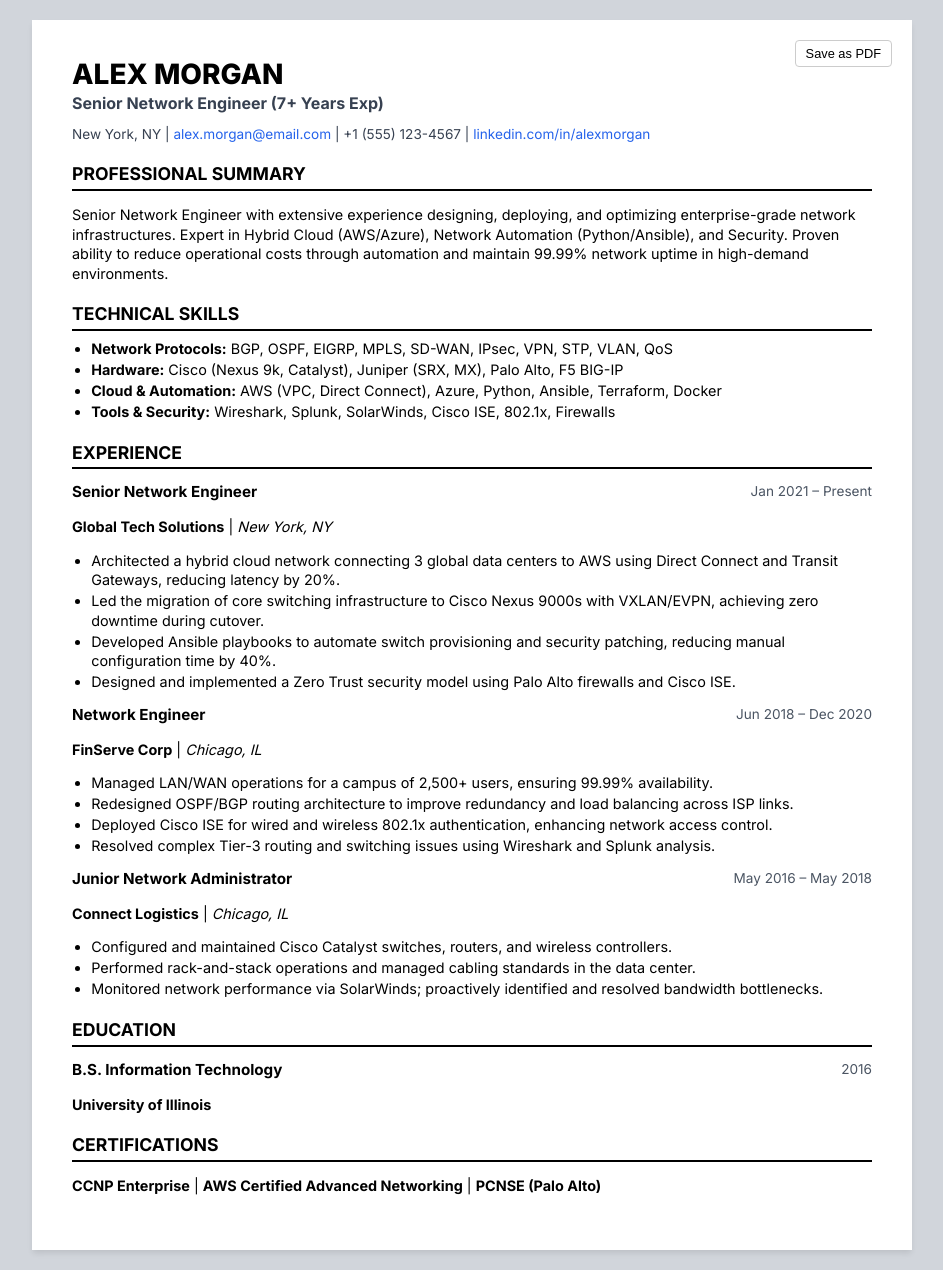
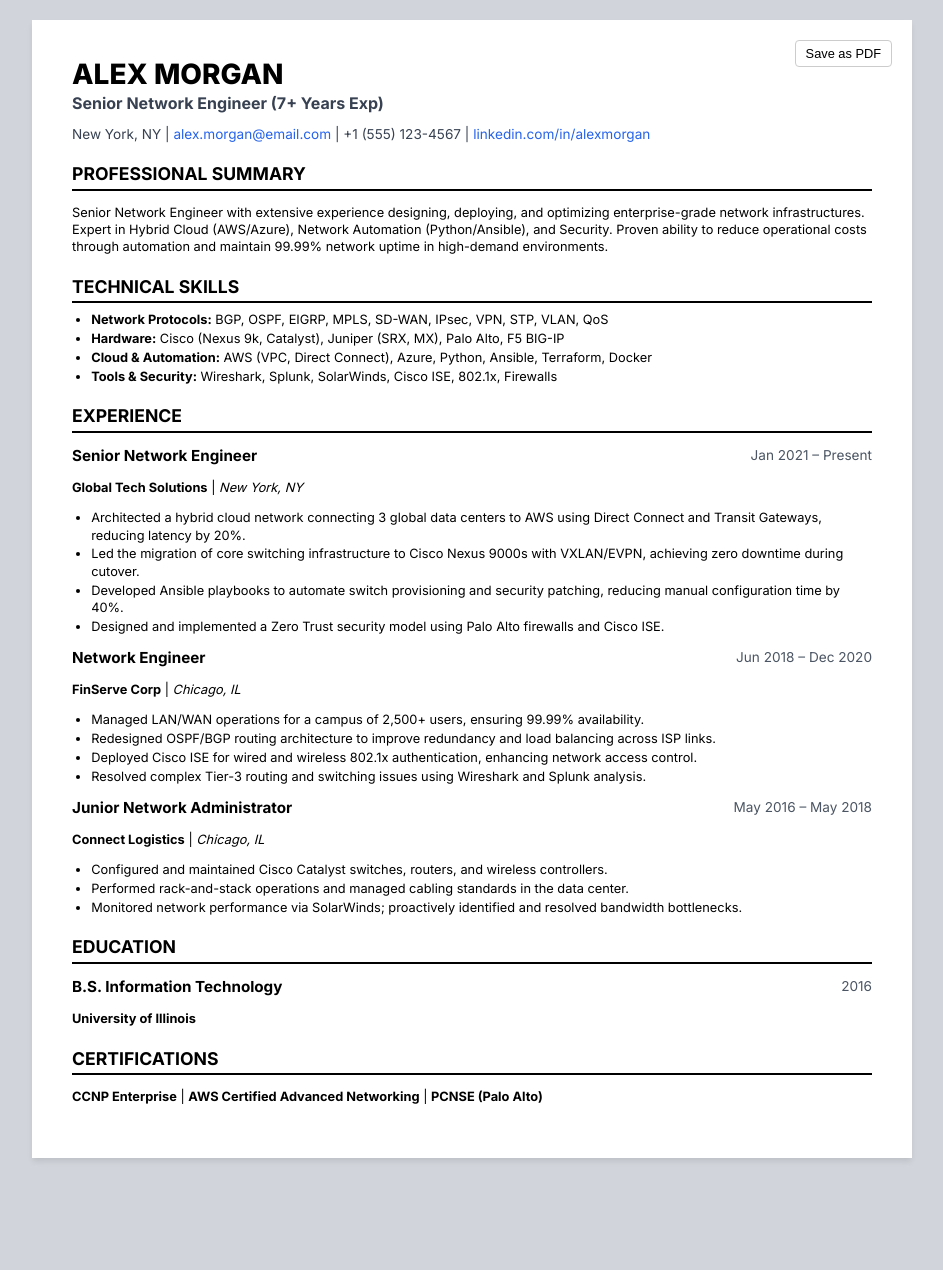
Before and after one commit to ravirajh/cv, a Jekyll site: the page built from resume.md, in a window 1280 px wide. Shown: the whole page, without its empty margins (168-1111 px from the left). Built offline with Jekyll 4.4.1, drawn with Linux system fonts in a browser that asks for light colours; after the commit the page ends 1178 px from its top, so only the background shows below that.

Commit message:
Decrease base font size to 0.8rem

```diff
--- a/_layouts/default.html
+++ b/_layouts/default.html
@@ -25,7 +25,7 @@
             background-color: var(--bg-body);
             color: var(--text-main);
             line-height: 1.35; /* Tighter line height */
-            font-size: 0.9rem; /* Smaller base font (~14px) */
+            font-size: 0.8rem; /* Smaller base font (~14px) */
             margin: 0;
             padding: 20px;
             -webkit-font-smoothing: antialiased;
```
